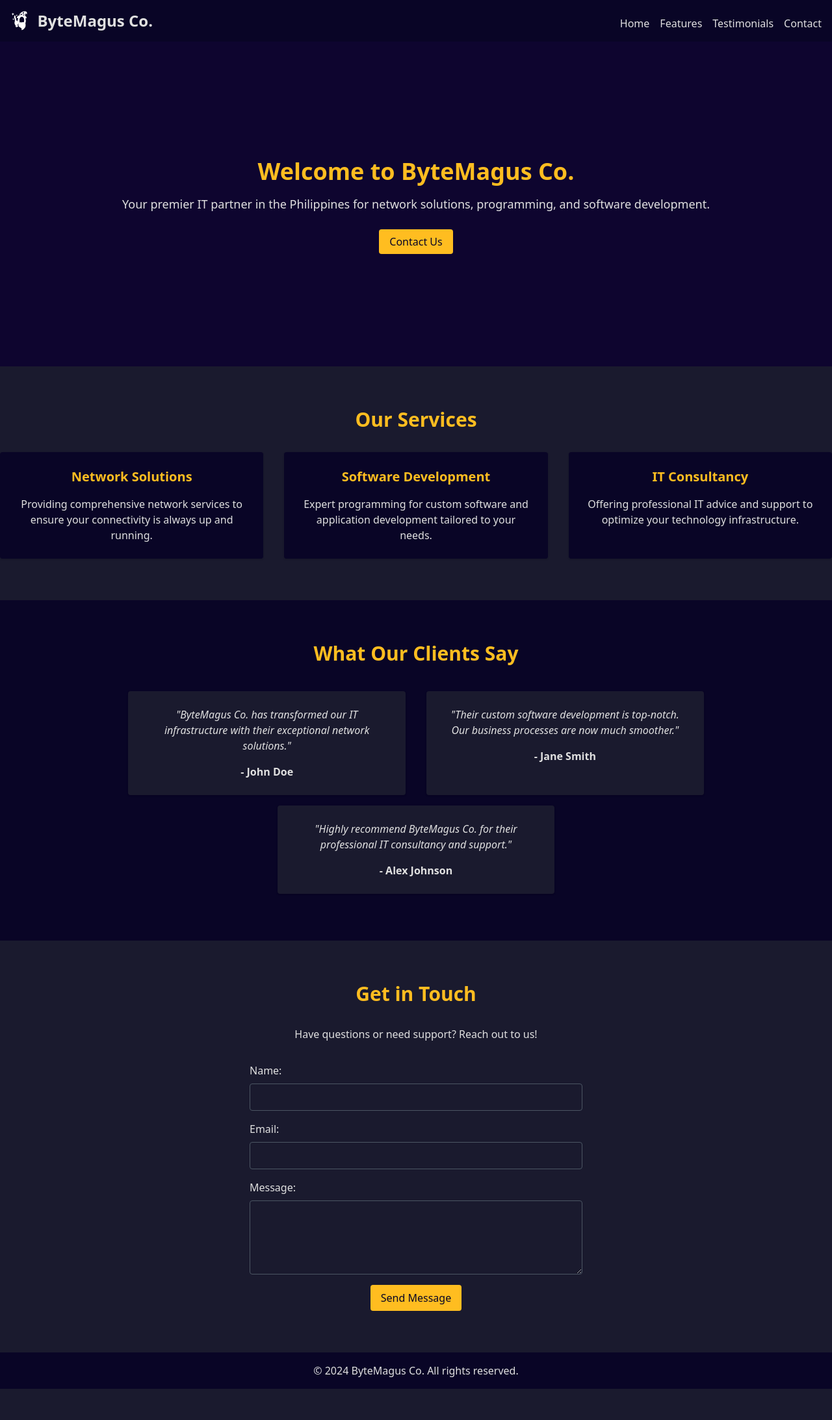
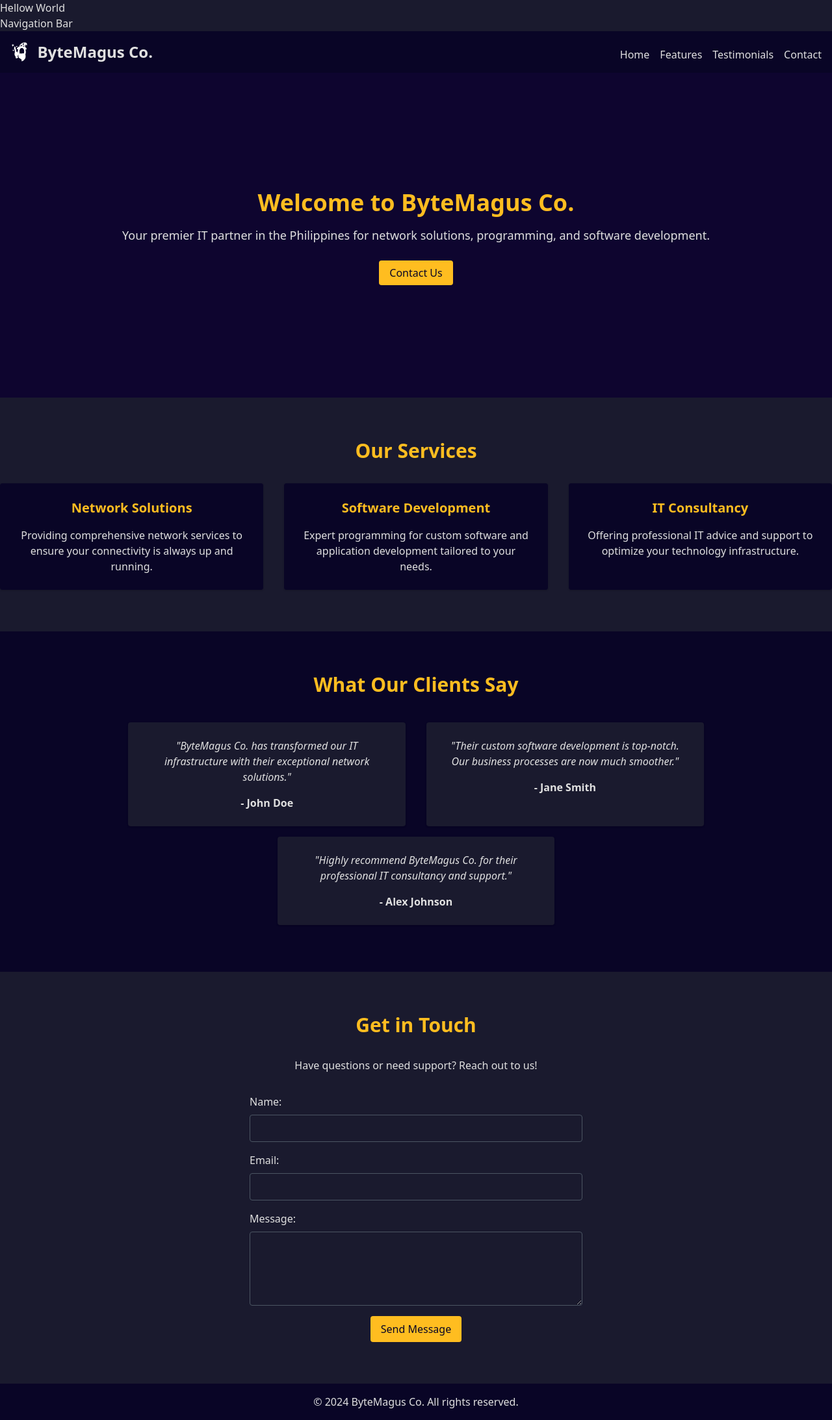
Before and after one commit to BYTEMAGUSCO/OurWebsite, a Flask app: page / in a window 1280 px wide. Shown: the whole page at 65% size. Before the commit the page ends 2138 px from the top, so only its background shows below. Run offline with Flask 3, Linux system fonts and the light colour scheme.

Commit message:
Modified some things

```diff
--- a/templates/home.html
+++ b/templates/home.html
@@ -64,7 +64,9 @@
 </head>
 <body class="font-sans bg-dark text-light">
 
-    <!-- Navigation Bar -->
+    <p>Hellow World</p>
+
+    Navigation Bar
     <nav class="bg-primary text-light p-4">
         <div class="container mx-auto flex flex-wrap items-center justify-between">
             <a href="#" class="flex items-center">
```
